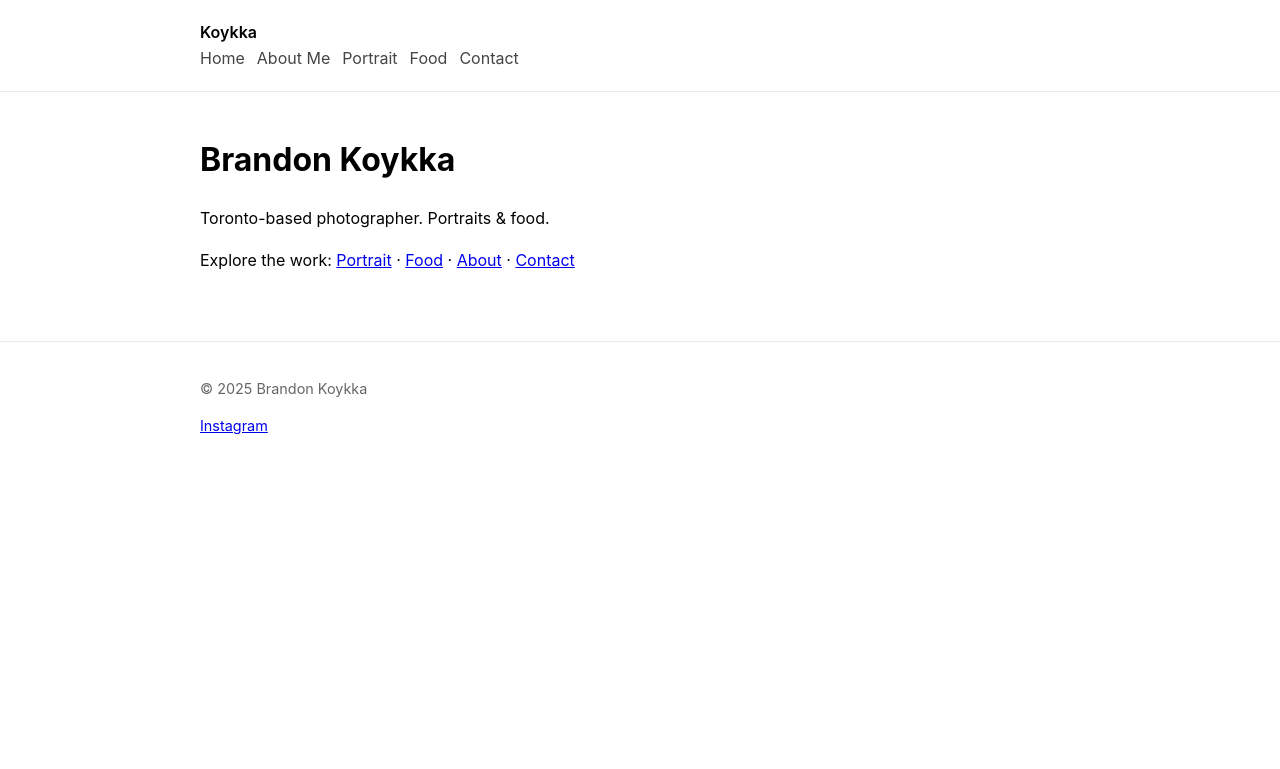
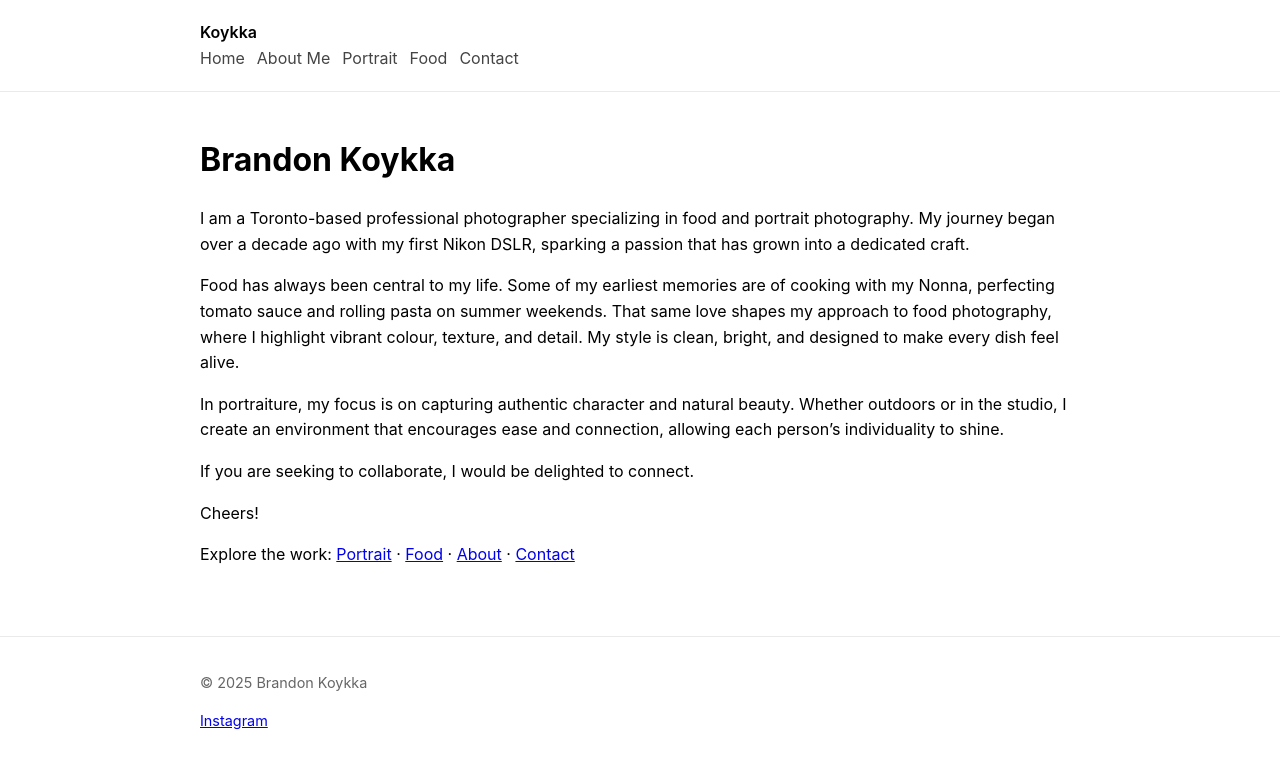
Before and after one commit to ktrattner/koykka, a Jekyll site: the page built from index.md, in a window 1280 px wide. Shown: the top 769 px of the page. Built offline with Jekyll 4.4.1, drawn with Linux system fonts in a browser that asks for light colours.

```diff
--- a/index.md
+++ b/index.md
@@ -5,6 +5,14 @@ title: Home
 
 # Brandon Koykka
 
-Toronto-based photographer. Portraits & food.
+I am a Toronto-based professional photographer specializing in food and portrait photography. My journey began over a decade ago with my first Nikon DSLR, sparking a passion that has grown into a dedicated craft.
+
+Food has always been central to my life. Some of my earliest memories are of cooking with my Nonna, perfecting tomato sauce and rolling pasta on summer weekends. That same love shapes my approach to food photography, where I highlight vibrant colour, texture, and detail. My style is clean, bright, and designed to make every dish feel alive.
+
+In portraiture, my focus is on capturing authentic character and natural beauty. Whether outdoors or in the studio, I create an environment that encourages ease and connection, allowing each person’s individuality to shine.
+
+If you are seeking to collaborate, I would be delighted to connect.
+
+Cheers!
 
 Explore the work: [Portrait](/portrait/) · [Food](/food/) · [About](/about/) · [Contact](/contact/)
```
Also changed, not shown: about.md (+3 -1 lines), assets/images/brandon-koykka.jpeg (added).
